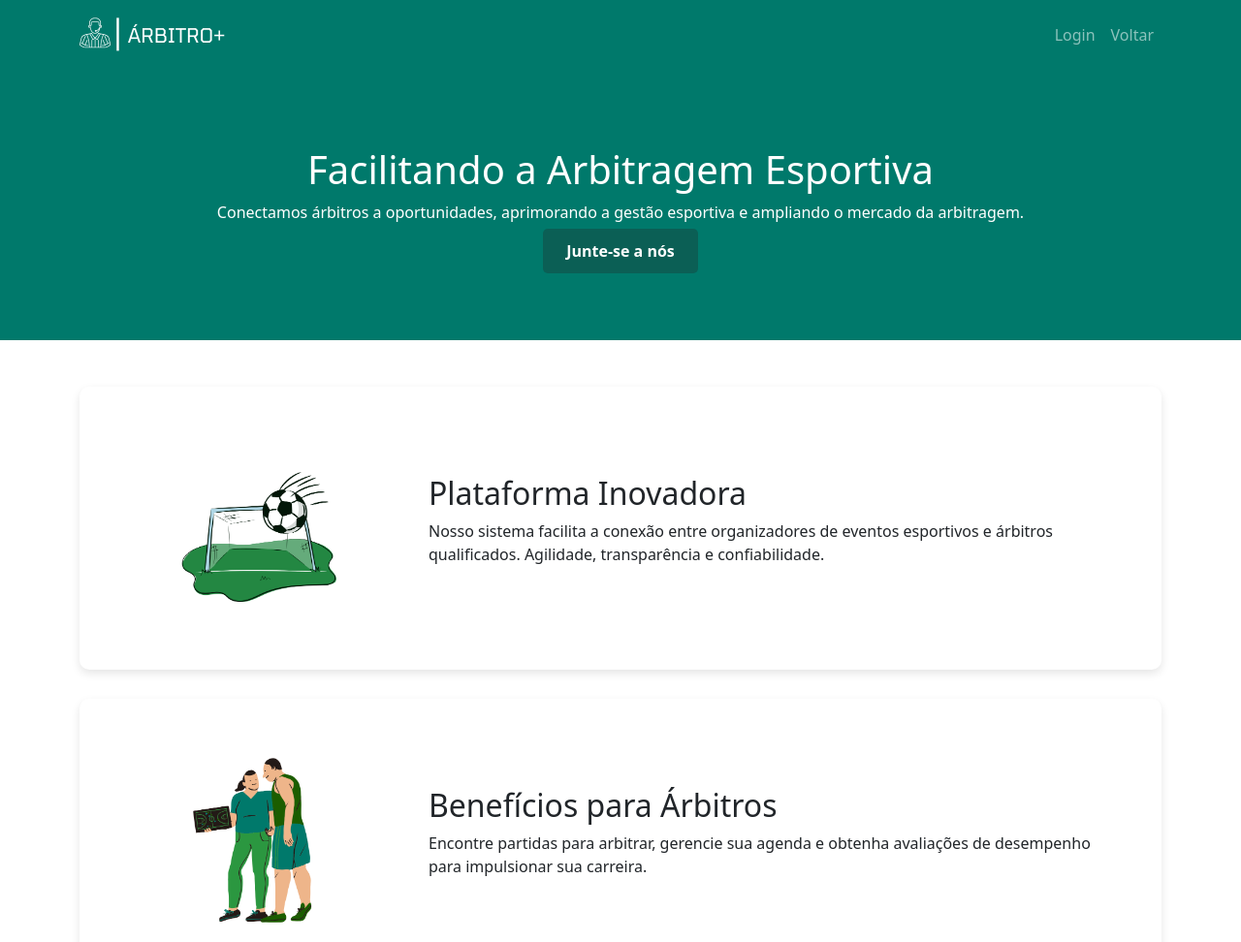
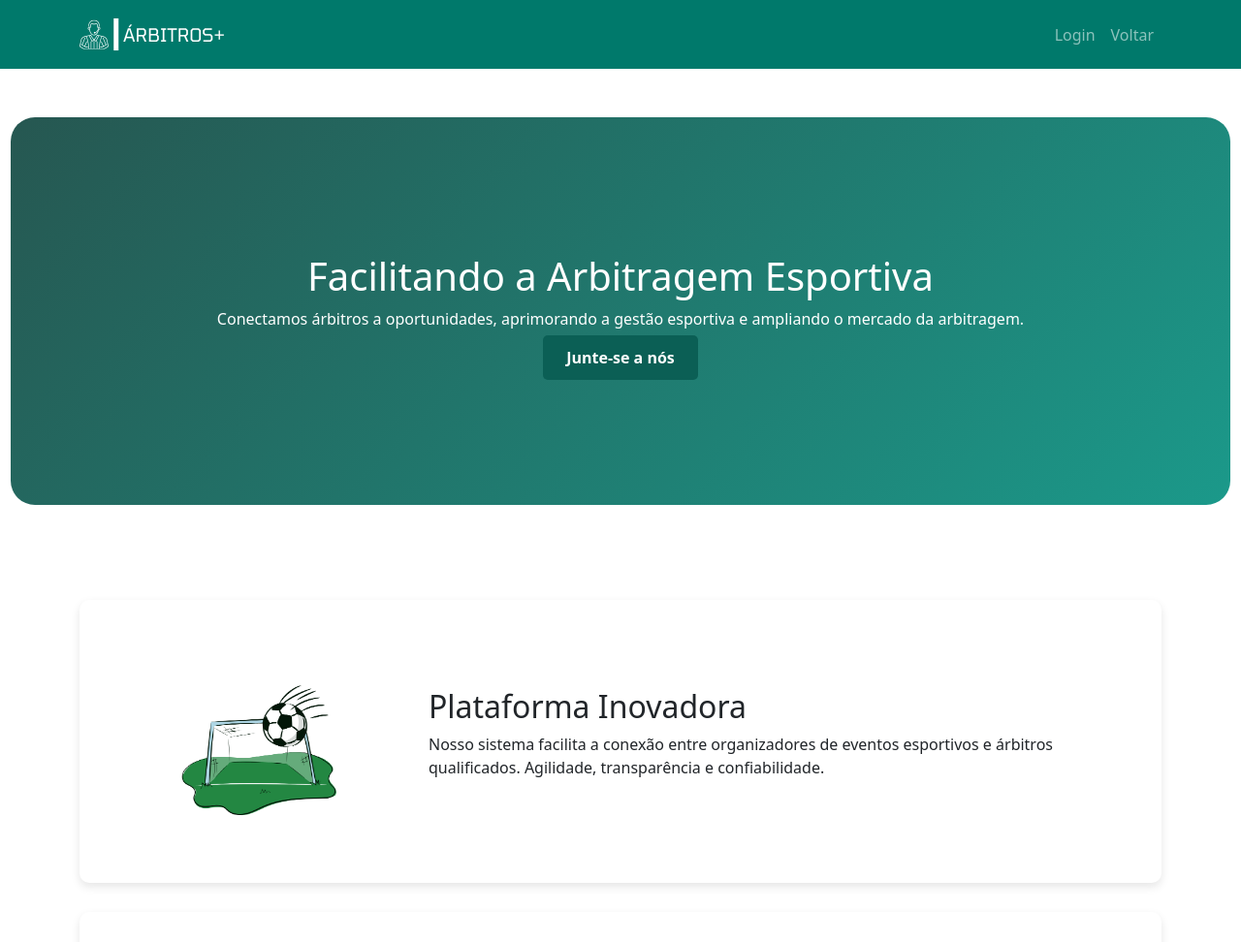
Before and after one commit to arianevaleira/Projeto-Arbitros, a Flask app: page /saiba-mais in a window 1280 px wide. Shown: the top 972 px of the page at 97% size. Run offline with Flask 3, Linux system fonts and the light colour scheme.

Commit message:
Update saiba_mais.html

```diff
--- a/templates/saiba_mais.html
+++ b/templates/saiba_mais.html
@@ -12,7 +12,7 @@
 
     <nav class="navbar navbar-expand-lg navbar-dark">
         <div class="container">
-            <a class="navbar-brand" href="{{url_for('inicial')}}"><img class="logo" src="/static/assets/logo (2).png" alt="logo"></a>
+            <a class="navbar-brand" href="{{url_for('inicial')}}"><img class="logo" src="/static/assets/ÁRBITRO+_logo.png" alt="logo"></a>
             <button class="navbar-toggler" type="button" data-bs-toggle="collapse" data-bs-target="#navbarNav">
                 <span class="navbar-toggler-icon"></span>
             </button>
@@ -24,13 +24,13 @@
             </div>
         </div>
     </nav>
-
-    <div class="hero">
-        <h1>Facilitando a Arbitragem Esportiva</h1>
-        <p>Conectamos árbitros a oportunidades, aprimorando a gestão esportiva e ampliando o mercado da arbitragem.</p>
-        <a href="{{url_for('cadastro')}}" class="btn-custom">Junte-se a nós</a>
+    <div class="hero-section">
+        <div class="hero-overlay">
+            <h1 class="hero-title">Facilitando a Arbitragem Esportiva</h1>
+            <p class="hero-subtitle">Conectamos árbitros a oportunidades, aprimorando a gestão esportiva e ampliando o mercado da arbitragem.</p>
+            <a href="{{url_for('cadastro')}}" class="btn-custom">Junte-se a nós</a>
+        </div>
     </div>
-
     <div class="container mt-5">
         <div class="feature">
             <img src="/static/assets/gol.png" alt="Jogadores">
```
